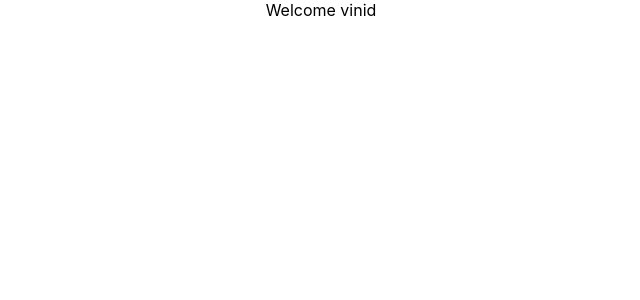
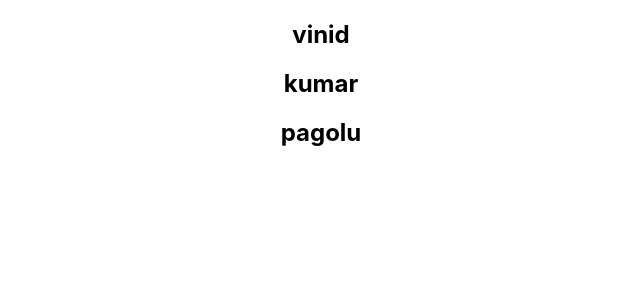
Before and after one commit to vinid14/reactDev, a React (Create React App) app: page / in a window 1280 px wide. Shown: the top 300 px of the page, without its empty margins (319-959 px from the left). Built offline with nearby package versions, Linux system fonts and the light colour scheme.

Commit message:
BasicListRendring

```diff
--- a/src/App.js
+++ b/src/App.js
@@ -11,11 +11,13 @@
 import EventBind from './components/EventBind';
 import ParentComponent from './components/ParentComponent';
 import UserGreeting from './components/UserGreeting';
+import NameList from './components/NameList';
 
 function App() {
   return (
     <div className="App">
-      <UserGreeting/>
+      <NameList/>
+      {/* <UserGreeting/> */}
       {/* <ParentComponent/> */}
       {/* <EventBind/> */}
       {/* <FunctionClick/> */}
--- /dev/null
+++ b/src/components/NameList.js
@@ -0,0 +1,15 @@
+import React from 'react'
+
+function NameList() {
+    const names=['vinid','kumar','pagolu']
+    return (
+        <div>
+            <h2>{names[0]}</h2>
+            <h2>{names[1]}</h2>
+            <h2>{names[2]}</h2>
+
+        </div>
+    )
+}
+
+export default NameList
```
